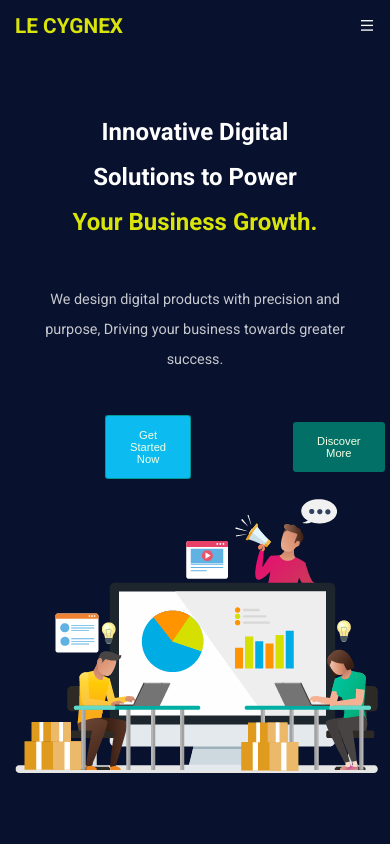
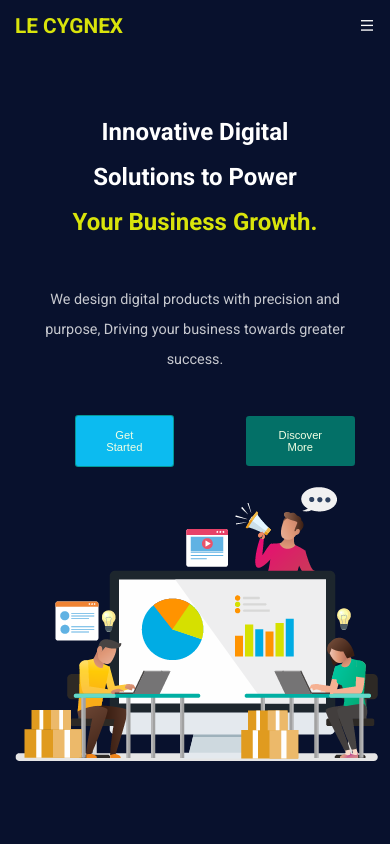
Before and after one commit to Nihalpm123/lecygnex, a React (Vite) app: page / in a window 390 px wide. Shown: the top 844 px of the page. Built offline with nearby package versions, Linux system fonts and the light colour scheme.

Commit message:
hero section responsive

```diff
--- a/src/components/UI/Hero.jsx
+++ b/src/components/UI/Hero.jsx
@@ -18,7 +18,7 @@ const Hero = () => {
                     Driving your business towards greater success.</p>
 
                     <div className="hero__btns">
-                        <button className='primary__btn'><a href="https://wa.link/2au1do">Get Started Now</a></button>
+                        <button className='primary__btn'><a href="https://wa.link/2au1do">Get Started</a></button>
                         <button className="secondary__btn"><a href="https://www.instagram.com/le_cygnex?igsh=YXo4d3ZzY2FuMXB5">Discover More</a></button>
                     </div>
                 </div>
--- a/src/styles/hero.css
+++ b/src/styles/hero.css
@@ -102,10 +102,26 @@
     }
 }
 
-@media only screen and (max-width: 550px){
+@media only screen and (max-width: 520px){
     .primary__btn,
     .secondary__btn{
         margin-left: 70px;
         font-size: 0.7rem;
     }
 }
+
+@media only screen and (max-width: 460px){
+    .primary__btn,
+    .secondary__btn{
+        margin-left: 40px;
+        font-size: 0.7rem;
+        text-align: center;
+    }
+}
+
+@media only screen and (max-width: 370px){
+    .primary__btn,
+    .secondary__btn{
+       margin-left: 33px;
+    }
+}
```
